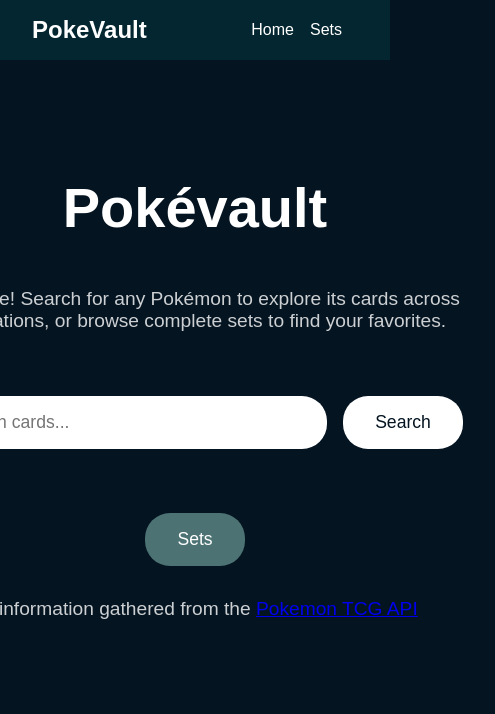
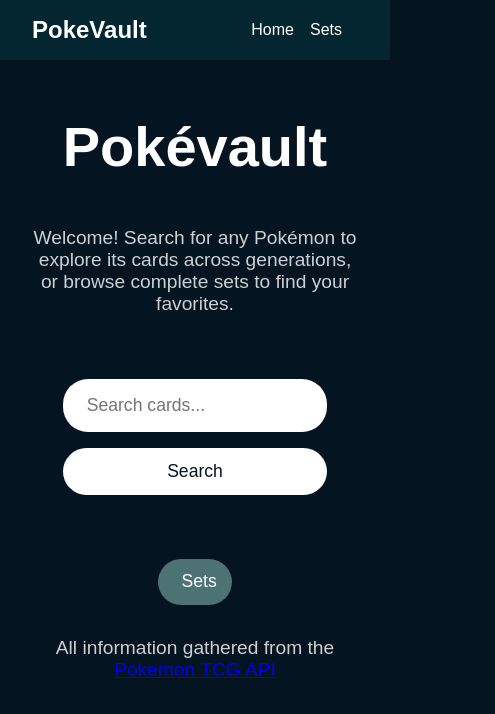
Before and after one commit to SpencerCragun/poke-vault, a React (Vite) app: page / in a window 390 px wide. Shown: the top 714 px of the page, 495 px wide, since content can reach past the window. Built offline with nearby package versions, Linux system fonts and the light colour scheme.

Commit message:
adjust searchbar responsiveness

```diff
--- a/src/App.css
+++ b/src/App.css
@@ -82,11 +82,15 @@
   align-items: center;
   margin: 2rem 0;
   gap: 1rem;
+  width: 100%;
+  max-width: 600px;
+  padding: 0 1rem;
 }
 
 .search-input {
   padding: 1rem 1.5rem;
-  width: 400px;
+  width: 100%;
+  max-width: 400px;
   border-radius: 25px;
   border: none;
   font-size: 1.1rem;
@@ -114,6 +118,23 @@
 .sets-button {
   background-color: #4c7273;
   color: #fff;
+}
+
+@media (max-width: 768px) {
+  .search-bar {
+    flex-direction: column;
+    gap: 1rem;
+  }
+
+  .search-input {
+    width: 90%;
+    max-width: none;
+  }
+
+  .search-button, .sets-button {
+    width: 90%;
+    padding: 0.8rem 1.5rem;
+  }
 }
 
 /* Card Grid Layout */
```
